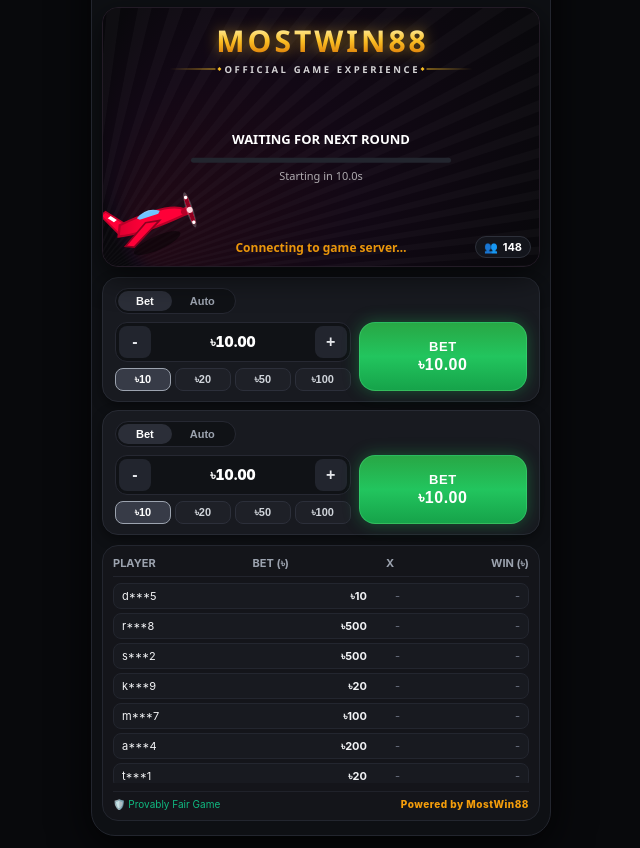
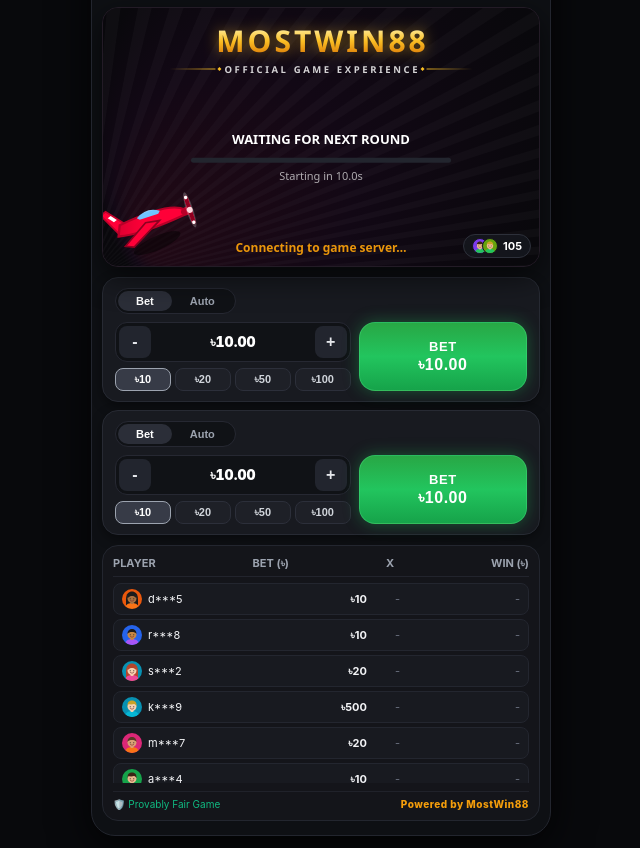
Before and after one commit to trunamentgame-dev/crash-server, a website: page index.html in a window 1280 px wide. Shown: the part 102-950 px from the top of the page, without its empty margins (319-959 px from the left). Drawn offline with Linux system fonts and the light colour scheme; no server answers.

Commit message:
Update index.html
update

```diff
--- a/index.html
+++ b/index.html
@@ -212,6 +212,21 @@
         color: #fff;
         z-index: 5;
       }
+      .pc-avatars { display: flex; align-items: center; }
+      .pc-av {
+        width: 16px;
+        height: 16px;
+        border-radius: 50%;
+        border: 1.5px solid #15171d;
+        display: flex;
+        align-items: flex-end;
+        justify-content: center;
+        overflow: hidden;
+        transition: background 0.4s;
+      }
+      .pc-av + .pc-av { margin-left: -6px; }
+      .pc-av { font-size: 11px; line-height: 1; align-items: center; }
+      .pc-av svg { width: 100%; height: 100%; display: block; }
 
       /* Bet Panels */
       .panels-container {
@@ -447,6 +462,20 @@
         background: #181a20;
         border: 1px solid #23262f;
       }
+      .bet-name { display: flex; align-items: center; gap: 6px; min-width: 0; }
+      .bet-av {
+        width: 20px;
+        height: 20px;
+        flex: 0 0 20px;
+        border-radius: 50%;
+        display: flex;
+        justify-content: center;
+        overflow: hidden;
+        font-size: 13px;
+        line-height: 1;
+        align-items: center;
+      }
+      .bet-av svg { width: 100%; height: 100%; display: block; }
       .bet-row.user-row {
         background: #1e1c15;
         border-color: rgba(251, 191, 36, 0.7);
@@ -515,8 +544,11 @@
       <div class="arena-box">
         <canvas id="flightCanvas"></canvas>
         <div class="player-counter">
-          <span>👥</span>
-          <span id="playerCount">148</span>
+          <span class="pc-avatars">
+            <span class="pc-av" id="pcAv1" style="background:#e11d48;"></span>
+            <span class="pc-av" id="pcAv2" style="background:#2563eb;"></span>
+          </span>
+          <span id="playerCount">0</span>
         </div>
       </div>
 
@@ -808,36 +840,13 @@
             if (!el) {
               el = document.createElement('div');
               el.id = 'gameMsgToast';
-              el.style.cssText = 'position:fixed;left:50%;top:12px;transform:translateX(-50%);background:rgba(15,23,42,.45);-webkit-backdrop-filter:blur(12px);backdrop-filter:blur(12px);color:#fff;border:1px solid rgba(245,158,11,.7);padding:8px 14px;border-radius:10px;font:600 12px sans-serif;z-index:99999;max-width:90%;text-align:center;';
+              el.style.cssText = 'position:fixed;left:50%;top:12px;transform:translateX(-50%);background:rgba(15,23,42,.95);color:#fff;border:1px solid #f59e0b;padding:8px 14px;border-radius:10px;font:600 12px sans-serif;z-index:99999;max-width:90%;text-align:center;';
               document.body.appendChild(el);
             }
             el.textContent = text;
             el.style.display = 'block';
             clearTimeout(el._t);
             el._t = setTimeout(() => { el.style.display = 'none'; }, 3500);
-          } catch (e) {}
-        }
-        // Green banner on top of the screen: "Withdraw Success 125 ৳"
-        function showCashoutSuccess(amount) {
-          try {
-            const n = Number(amount) || 0;
-            const txt = n.toLocaleString('en-US', { maximumFractionDigits: 2 });
-            let el = document.getElementById('cashoutSuccessBanner');
-            if (!el) {
-              el = document.createElement('div');
-              el.id = 'cashoutSuccessBanner';
-              el.style.cssText = 'position:fixed;left:50%;top:calc(env(safe-area-inset-top,0px) + 8px);transform:translate(-50%,-140%);' +
-                'background:rgba(22,163,74,.38);-webkit-backdrop-filter:blur(14px) saturate(1.4);backdrop-filter:blur(14px) saturate(1.4);color:#fff;padding:10px 22px;border-radius:12px;text-shadow:0 1px 3px rgba(0,0,0,.5);' +
-                "font:800 15px system-ui,-apple-system,'Segoe UI',sans-serif;letter-spacing:.3px;z-index:100000;white-space:nowrap;" +
-                'box-shadow:0 6px 22px rgba(0,0,0,.35),inset 0 1px 0 rgba(255,255,255,.35);border:1px solid rgba(255,255,255,.3);' +
-                'transition:transform .3s ease;pointer-events:none;';
-              document.body.appendChild(el);
-            }
-            el.textContent = 'Withdraw Success ' + txt + ' ৳';
-            void el.offsetWidth;
-            el.style.transform = 'translate(-50%,0)';
-            clearTimeout(el._t);
-            el._t = setTimeout(() => { el.style.transform = 'translate(-50%,-140%)'; }, 2800);
           } catch (e) {}
         }
         const ERR_TEXT = {
@@ -954,21 +963,6 @@
           }
         });
 
-        // Keep the phone screen awake while the game is open (Screen Wake Lock)
-        (function keepScreenAwake() {
-          let lock = null;
-          async function acquire() {
-            try {
-              if (!('wakeLock' in navigator) || document.visibilityState !== 'visible' || lock) return;
-              lock = await navigator.wakeLock.request('screen');
-              lock.addEventListener('release', () => { lock = null; });
-            } catch (e) { lock = null; }
-          }
-          acquire();
-          document.addEventListener('visibilitychange', () => { if (document.visibilityState === 'visible') acquire(); });
-          ['touchstart', 'click', 'keydown'].forEach((ev) => window.addEventListener(ev, acquire, { passive: true }));
-        })();
-
         // 4. Global State Synchronization via Server SSE / RTDB
         let gameState = 'WAITING'; // 'WAITING' | 'FLYING' | 'CRASHED'
         let currentRoundId = 'rnd_' + Date.now();
@@ -1018,10 +1012,7 @@
             } else {
               processedKeys.delete(idempotencyKey);
               console.warn('BET FAILED', data);
-              // "Betting time is over / wait for next round" notices are intentionally not shown
-              if (data.error !== 'BETTING_CLOSED' && data.error !== 'ROUND_CHANGED') {
-                showGameMsg(ERR_TEXT[data.error] || ('বাজি ব্যর্থ: ' + (data.error || 'unknown')));
-              }
+              showGameMsg(ERR_TEXT[data.error] || ('বাজি ব্যর্থ: ' + (data.error || 'unknown')));
               return false;
             }
           } catch(e) {
@@ -1094,7 +1085,6 @@
               st.mult = data.multiplier;
               if (typeof data.balance === 'number') updateBalanceUI(data.balance);
               updatePanelUI(panel);
-              showCashoutSuccess(data.winAmount);
             } else {
               // REJECTED (e.g. REJECTED_PAYOUT_LIMIT or round crashed)
               // STRICT RULE: No alert, no popup, no toast, no error message!
@@ -1725,6 +1715,33 @@
         const bots = ['d***5', 'r***8', 's***2', 'k***9', 'm***7', 'a***4', 't***1', 'b***3', 'z***0', 'h***6', 'p***9', 'n***2'];
         let activeBotBets = [];
 
+        // Cartoon boy/girl avatar generator (inline SVG, no external images)
+        function cartoonAvatar() {
+          const pick = (a) => a[Math.floor(Math.random() * a.length)];
+          const skin = pick(['#f5d0b0', '#e9b98f', '#d9a074', '#c68642', '#a9703f', '#8d5524']);
+          const hair = pick(['#1b1b1b', '#3b2314', '#5a3825', '#8a5a2b', '#c9a227', '#b5452b', '#2c2c54']);
+          const shirt = pick(['#ef4444', '#3b82f6', '#22c55e', '#f59e0b', '#a855f7', '#06b6d4', '#ec4899', '#f97316']);
+          const girl = Math.random() < 0.5;
+          const longHair = girl
+            ? '<path d="M8 40V21C8 9 14 5 20 5s12 4 12 16v19z" fill="' + hair + '"/>'
+            : '';
+          const topHair = girl
+            ? '<path d="M11 19c0-8 4-11 9-11s9 3 9 11c-3-4-6-5-9-5s-6 1-9 5z" fill="' + hair + '"/>'
+            : (Math.random() < 0.5
+              ? '<path d="M11 18c0-7 4-10 9-10s9 3 9 10c-2-3-5-4-9-4s-7 1-9 4z" fill="' + hair + '"/>'
+              : '<path d="M11 19c-1-9 4-12 9-12s10 3 9 12c-1-3-3-5-5-5-3 1-8 1-13 0-.6 1-.9 3-.9 5z" fill="' + hair + '"/>');
+          return '<svg viewBox="0 0 40 40" xmlns="http://www.w3.org/2000/svg">'
+            + longHair
+            + '<path d="M6 40c0-8 6-12 14-12s14 4 14 12z" fill="' + shirt + '"/>'
+            + '<rect x="17" y="24" width="6" height="6" rx="2" fill="' + skin + '"/>'
+            + '<circle cx="20" cy="19" r="9" fill="' + skin + '"/>'
+            + topHair
+            + '<circle cx="16.5" cy="19.5" r="1.1" fill="#222"/>'
+            + '<circle cx="23.5" cy="19.5" r="1.1" fill="#222"/>'
+            + '<path d="M16.8 23c1.8 1.8 4.6 1.8 6.4 0" stroke="#7a2e2e" stroke-width="1.2" fill="none" stroke-linecap="round"/>'
+            + '</svg>';
+        }
+
         function populateTableBets() {
           const rows = document.getElementById('tableRows');
           if (!rows) return;
@@ -1732,7 +1749,9 @@
           activeBotBets = bots.map((name, i) => {
             const betAmt = [10, 20, 50, 100, 200, 500][Math.floor(Math.random() * 6)];
             const targetM = Number((1.1 + Math.random() * 4.5).toFixed(2));
-            return { name, betAmt, targetM, cashed: false };
+            const avColors = ['#e11d48', '#2563eb', '#16a34a', '#d97706', '#7c3aed', '#0891b2', '#db2777', '#65a30d', '#ea580c', '#475569'];
+            const color = avColors[Math.floor(Math.random() * avColors.length)];
+            return { name, betAmt, targetM, color, avatar: cartoonAvatar(), cashed: false };
           });
 
           activeBotBets.forEach((b, idx) => {
@@ -1740,7 +1759,7 @@
             div.className = 'bet-row';
             div.id = 'botRow_' + idx;
             div.innerHTML = `
-              <span>${b.name}</span>
+              <span class="bet-name"><span class="bet-av" style="background:${b.color};">${b.avatar}</span><span>${b.name}</span></span>
               <span style="text-align:right; font-weight:700;">৳${b.betAmt}</span>
               <span style="text-align:center; color:#6b7280;" id="botX_${idx}">-</span>
               <span style="text-align:right; color:#6b7280;" id="botWin_${idx}">-</span>
@@ -1767,6 +1786,53 @@
             }
           });
         }
+
+        // Live players counter: climbs randomly (1 -> 100~250) during countdown
+        (function () {
+          const countEl = document.getElementById('playerCount');
+          const av1 = document.getElementById('pcAv1');
+          const av2 = document.getElementById('pcAv2');
+          if (!countEl) return;
+          const avColors = ['#e11d48', '#2563eb', '#16a34a', '#d97706', '#7c3aed', '#0891b2', '#db2777', '#65a30d', '#ea580c', '#475569'];
+          const rnd = (a, b) => Math.floor(a + Math.random() * (b - a + 1));
+          let seenRound = null;
+          let target = rnd(100, 250);
+          let count = target;
+          function newRound() {
+            target = rnd(100, 250);
+            count = rnd(1, 3);
+            if (av1 && av2) {
+              const i = rnd(0, avColors.length - 1);
+              let j = rnd(0, avColors.length - 1);
+              if (j === i) j = (j + 1) % avColors.length;
+              av1.style.background = avColors[i];
+              av2.style.background = avColors[j];
+              av1.innerHTML = cartoonAvatar();
+              av2.innerHTML = cartoonAvatar();
+            }
+          }
+          if (av1 && av2) { av1.innerHTML = cartoonAvatar(); av2.innerHTML = cartoonAvatar(); }
+          countEl.textContent = count;
+          setInterval(() => {
+            if (currentRoundId !== seenRound) {
+              const first = seenRound === null;
+              seenRound = currentRoundId;
+              if (gameState === 'WAITING' || !first) newRound();
+              else { target = rnd(100, 250); count = target; }
+            }
+            if (gameState === 'WAITING') {
+              if (count < target) {
+                const avg = target / 36;
+                let step = rnd(0, Math.round(avg * 2));
+                if (Math.random() < 0.12) step += rnd(4, 12); // small bursts
+                count = Math.min(target, count + step);
+              }
+            } else if (gameState === 'FLYING') {
+              if (Math.random() < 0.3) count = Math.max(1, count + rnd(-2, 2));
+            }
+            countEl.textContent = count;
+          }, 250);
+        })();
 
         // Keep public online table displaying sample players without exposing user details
         function addUserBetRow() {}
```
